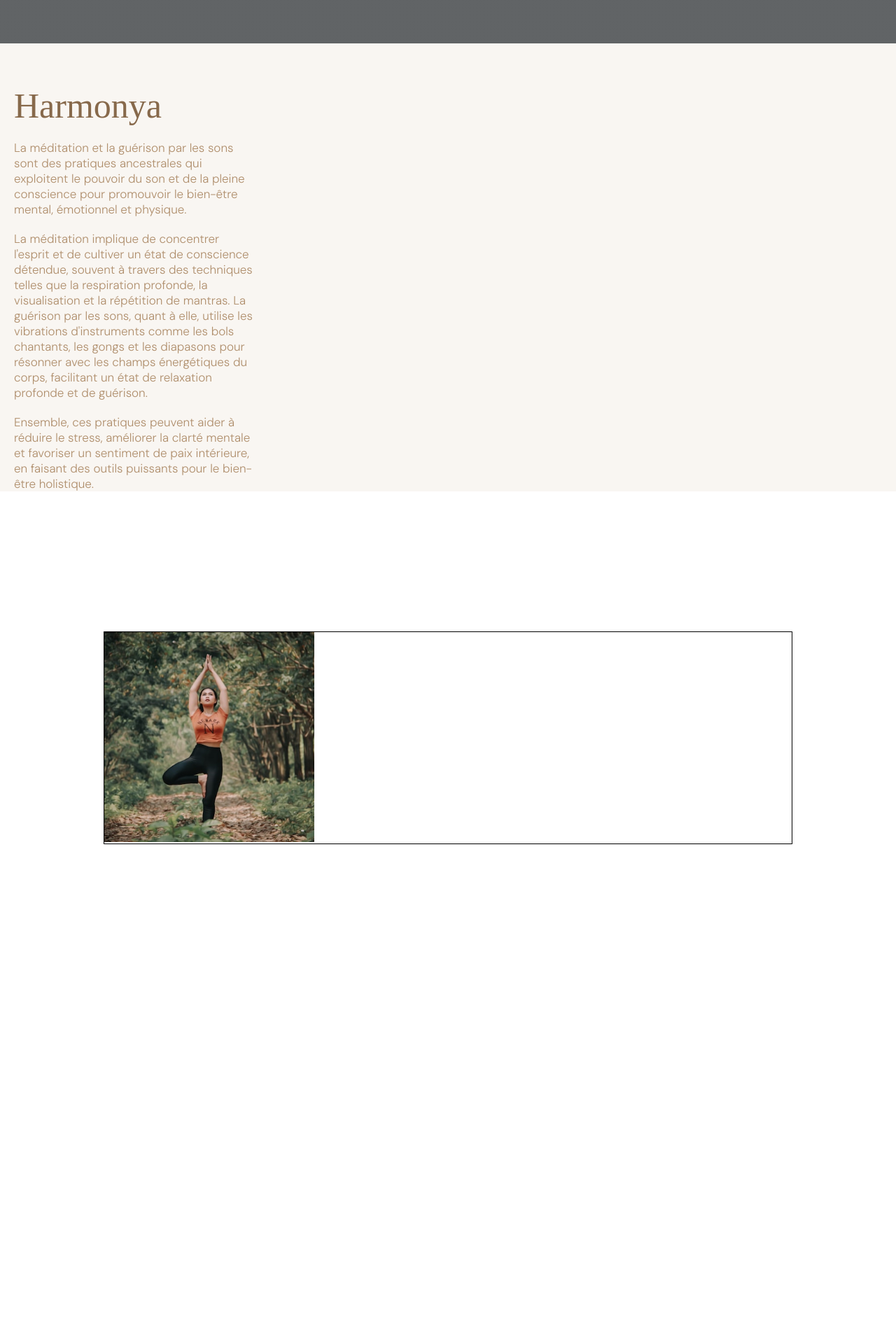
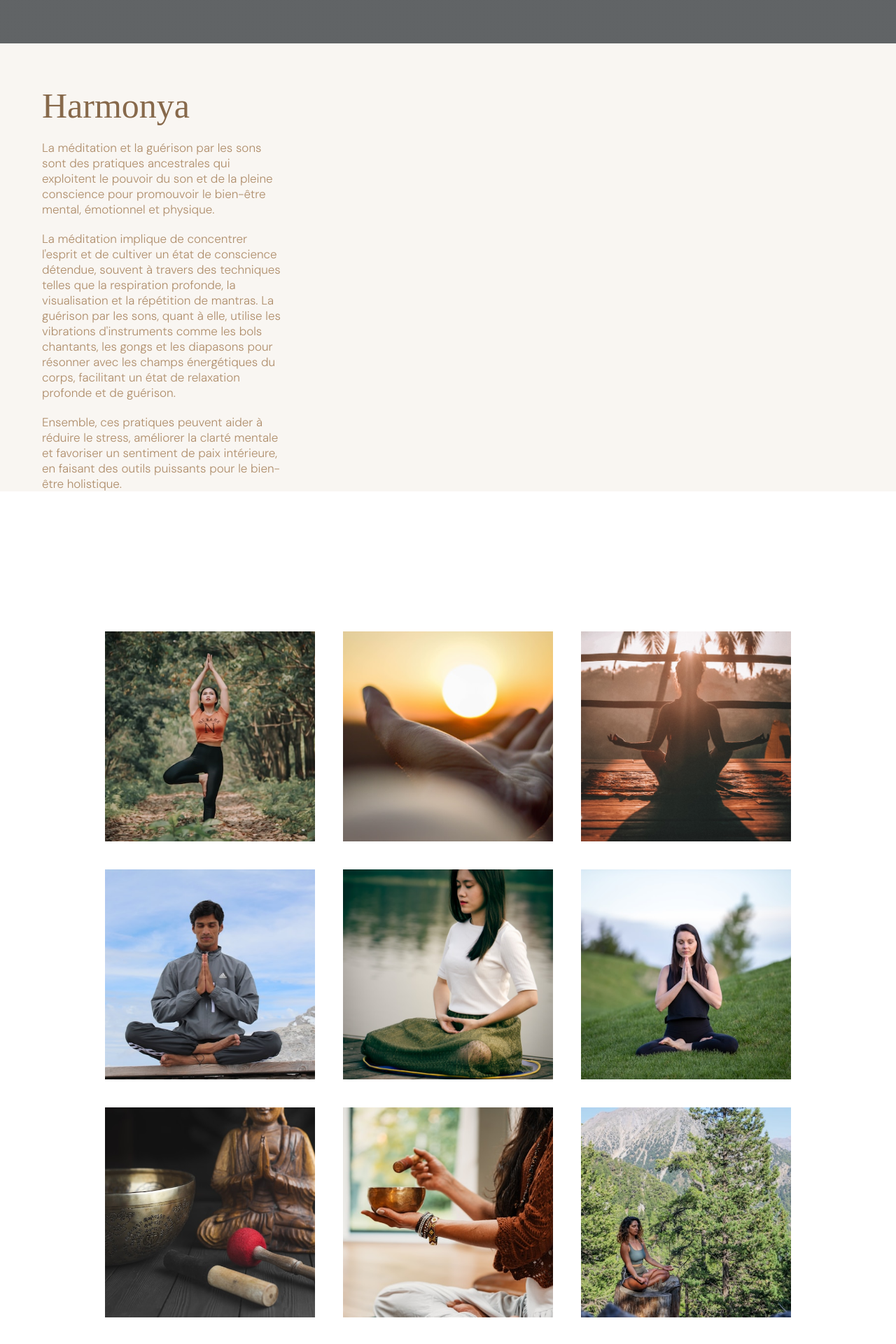
Before and after one commit to CallensJ/meditation, a React (Vite) app: page / in a window 1280 px wide. Shown: the part 738-2658 px from the top of the page at 70% size. Before the commit the page ends 1944 px from the top, so only its background shows below. Built offline with nearby package versions, Linux system fonts and the light colour scheme; grey boxes are pictures that could not be loaded; a web font is replaced by a local one.

Commit message:
add image gallery

```diff
--- a/src/components/Navbar.module.css
+++ b/src/components/Navbar.module.css
@@ -3,8 +3,8 @@
   display: flex;
   justify-content: space-between;
   align-items: center;
-  padding-left: 2rem;
-  padding-right: 2rem;
+  padding-left: 6rem;
+  padding-right: 6rem;
 }
 
 .navList {
--- a/src/pages/Homepage.module.css
+++ b/src/pages/Homepage.module.css
@@ -36,10 +36,10 @@
 .introduction {
   background-color: var(--heading-isabelline);
   padding-top: 6rem;
+  padding-left: 6rem;
+  padding-right: 6rem;
 }
 .introduction .textContainer {
-  padding-left: 2rem;
-  padding-right: 2rem;
   max-width: 30%;
 }
 .textContainer .title {
@@ -63,15 +63,16 @@
 .gallery {
   padding-left: 2rem;
   padding-right: 2rem;
-  width: 80%;
-  margin: 0 auto;
 }
-.gallery .galleryContainer{
-  border: 1px solid black;
-  margin-top: 20rem;
+.gallery .galleryContainer {
+  display: grid;
+  grid-template-columns: repeat(auto-fit, minmax(250px, 1fr));
+  max-width: 98rem;
+  margin: 20rem auto;
+  gap: 4rem;
 }
 
-.gallery .image{
+.gallery .image {
   width: 30rem;
   height: 30rem;
   object-fit: cover;
--- a/src/pages/Homepage.tsx
+++ b/src/pages/Homepage.tsx
@@ -51,6 +51,14 @@ function Gallery(){
   return(
     <div className={styles.galleryContainer}>
       <img src="../img1.jpg" className={styles.image}/>
+      <img src="../img2.jpg" className={styles.image}/>
+      <img src="../img3.jpg" className={styles.image}/>
+      <img src="../img4.jpg" className={styles.image}/>
+      <img src="../img5.jpg" className={styles.image}/>
+      <img src="../img6.jpg" className={styles.image}/>
+      <img src="../img7.jpg" className={styles.image}/>
+      <img src="../img8.jpg" className={styles.image}/>
+      <img src="../img9.jpg" className={styles.image}/>
     </div>
   )
 }
```
Also changed, not shown: public/img9.jpg (added).
